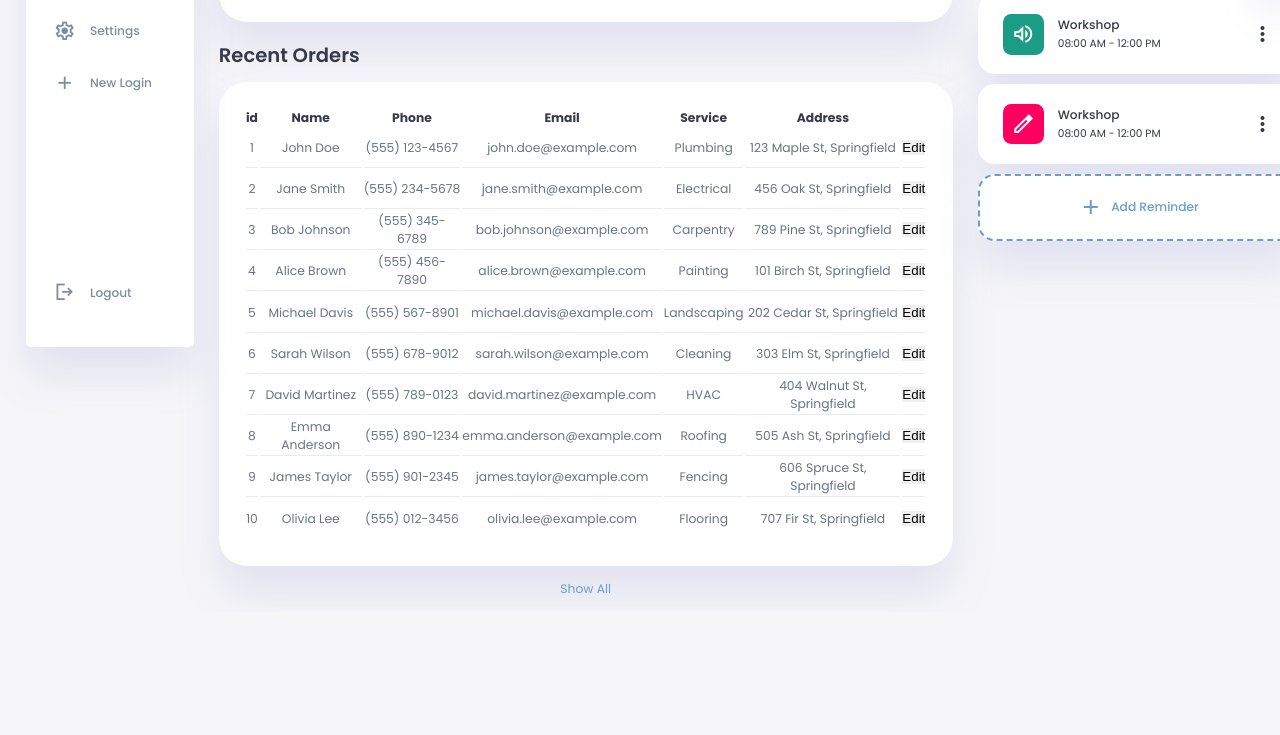
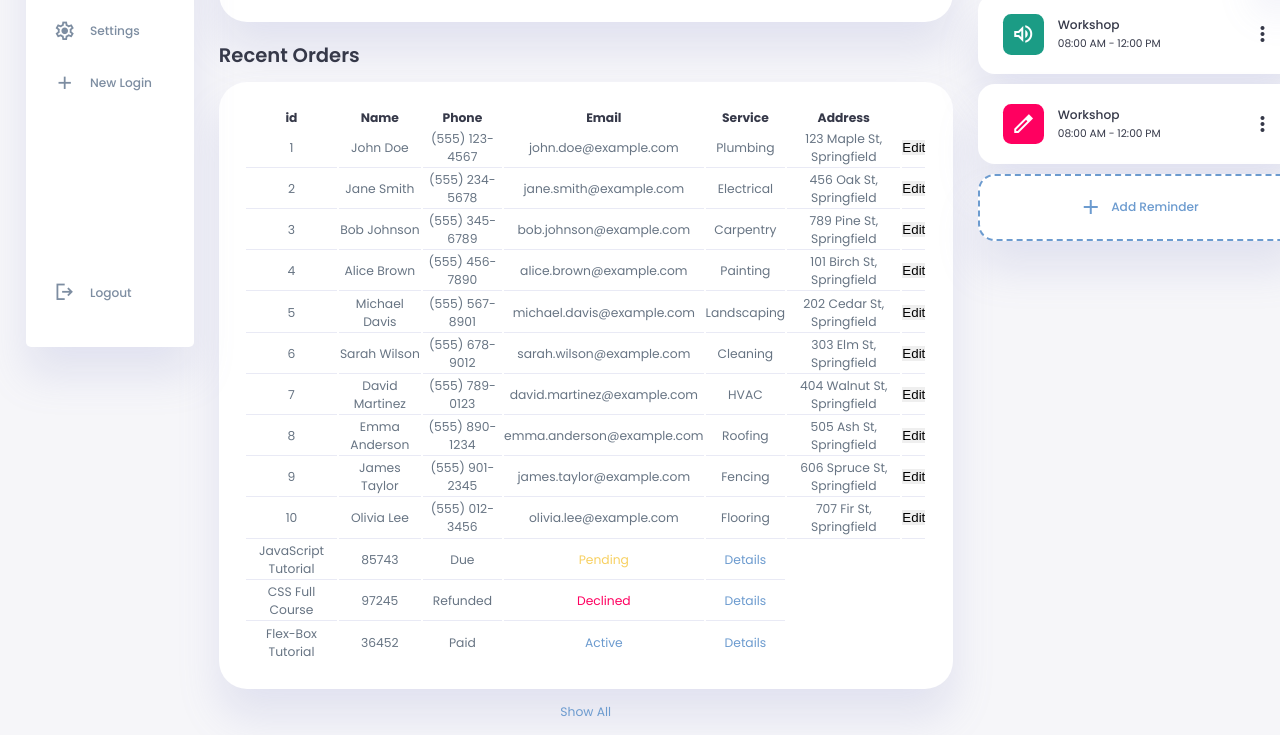
Before and after one commit to kedabdure/Responsive-Admin-Dashboard, a plain HTML site: page index.html in a window 1280 px wide. Shown: the part 428-1163 px from the top of the page. Before the commit the page ends 1040 px from the top, so only its background shows below. Drawn offline with nearby package versions, Linux system fonts and the light colour scheme.

Commit message:
create a js file

```diff
--- a/index.html
+++ b/index.html
@@ -398,7 +398,7 @@
     </div>
 
     <script src="orders.js"></script>
-    <script src="index.js"></script>
+    <script src="main.js"></script>
 </body>
 
 </html>
--- a/main.js
+++ b/main.js
@@ -0,0 +1,33 @@
+const sideMenu = document.querySelector('aside');
+const menuBtn = document.getElementById('menu-btn');
+const closeBtn = document.getElementById('close-btn');
+
+const darkMode = document.querySelector('.dark-mode');
+
+menuBtn.addEventListener('click', () => {
+    sideMenu.style.display = 'block';
+});
+
+closeBtn.addEventListener('click', () => {
+    sideMenu.style.display = 'none';
+});
+
+darkMode.addEventListener('click', () => {
+    document.body.classList.toggle('dark-mode-variables');
+    darkMode.querySelector('span:nth-child(1)').classList.toggle('active');
+    darkMode.querySelector('span:nth-child(2)').classList.toggle('active');
+})
+
+
+Orders.forEach(order => {
+    const tr = document.createElement('tr');
+    const trContent = `
+        <td>${order.productName}</td>
+        <td>${order.productNumber}</td>
+        <td>${order.paymentStatus}</td>
+        <td class="${order.status === 'Declined' ? 'danger' : order.status === 'Pending' ? 'warning' : 'primary'}">${order.status}</td>
+        <td class="primary">Details</td>
+    `;
+    tr.innerHTML = trContent;
+    document.querySelector('table tbody').appendChild(tr);
+});
--- /dev/null
+++ b/orders.js
@@ -0,0 +1,20 @@
+const Orders = [
+    {
+        productName: 'JavaScript Tutorial',
+        productNumber: '85743',
+        paymentStatus: 'Due',
+        status: 'Pending'
+    },
+    {
+        productName: 'CSS Full Course',
+        productNumber: '97245',
+        paymentStatus: 'Refunded',
+        status: 'Declined'
+    },
+    {
+        productName: 'Flex-Box Tutorial',
+        productNumber: '36452',
+        paymentStatus: 'Paid',
+        status: 'Active'
+    },
+]
```
